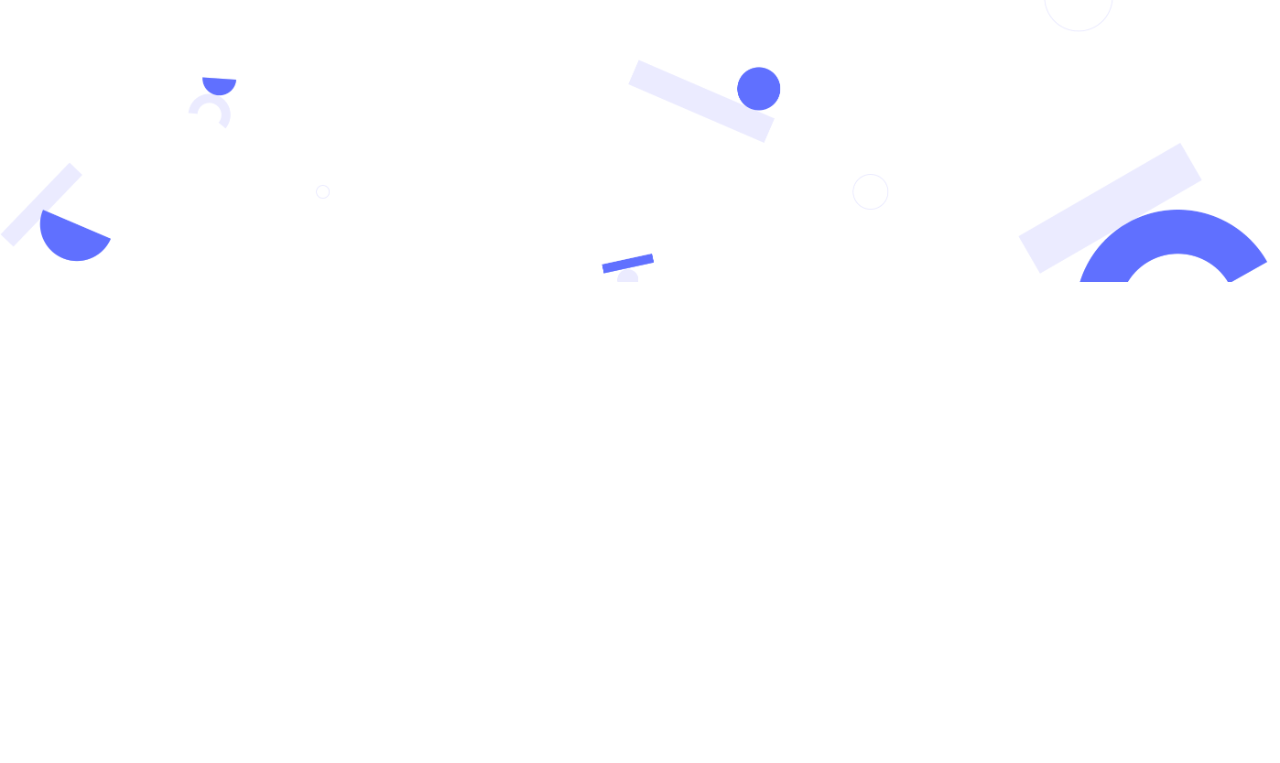
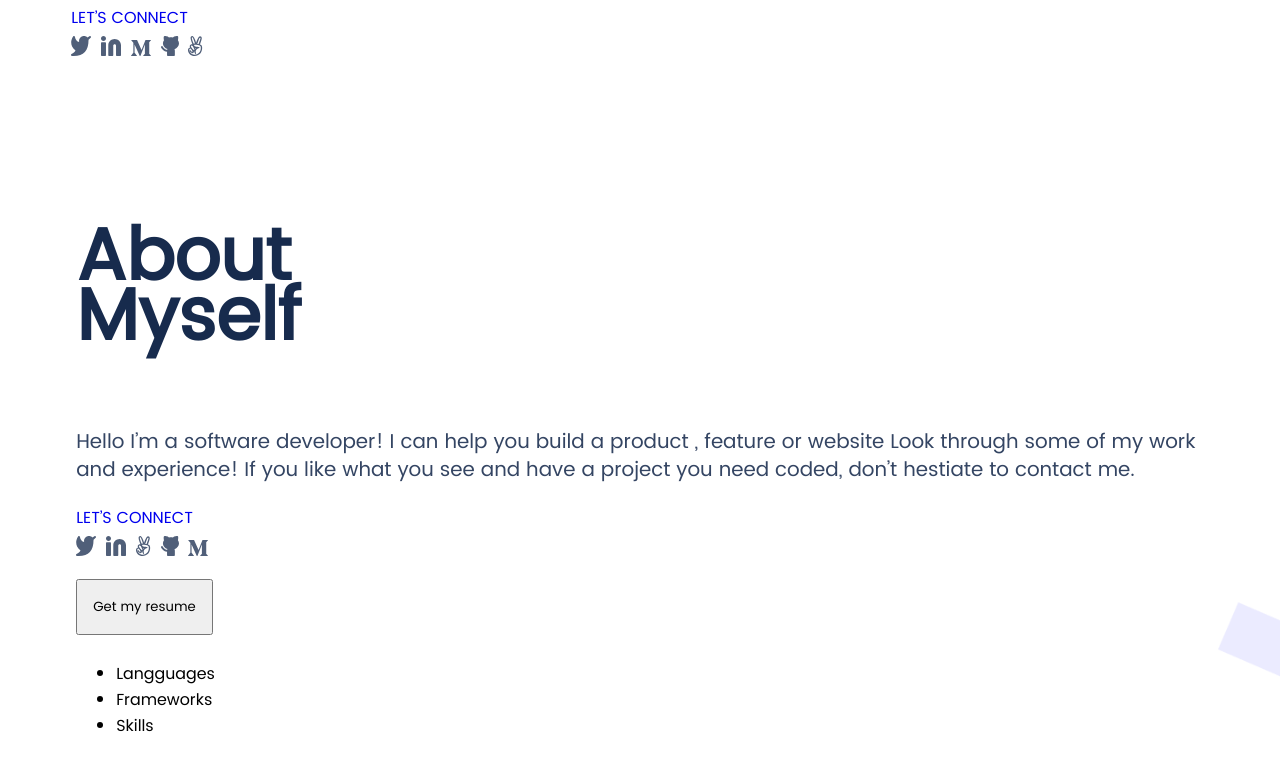
Before and after one commit to azy64/Portfolio, a website: page index.html in a window 1280 px wide. Shown: the part 518-1281 px from the top of the page. Before the commit the page ends 800 px from the top, so only its background shows below. Drawn offline with Linux system fonts and the light colour scheme.

Commit message:
add arrow image and other css

```diff
--- a/css/style.css
+++ b/css/style.css
@@ -16,8 +16,48 @@ body {
   grid-template-columns: auto;
 }
 
+.w-100 {
+  width: 100% !important;
+}
+
+.w-90 {
+  width: 90% !important;
+}
+
+.b-rounded-right {
+  border-radius: 0 80px 0 0;
+}
+
+.p-15 {
+  padding-left: 10px;
+}
+
+.row-gap-100 {
+  grid-row-gap: 100px;
+}
+
 .bg-white {
   background-color: #fff;
+}
+
+.m-t-5 {
+  margin-top: 10px;
+}
+
+.m-b-5 {
+  margin-bottom: 10px;
+}
+
+.m-r-5 {
+  margin-right: 10px;
+}
+
+.m-l-5 {
+  margin-left: 10px;
+}
+
+.p-5 {
+  padding: 15px !important;
 }
 
 .flex-column {
@@ -118,7 +158,6 @@ header .logo .logo-title {
   .body {
     align-self: center;
     justify-self: center;
-    width: 90% !important;
   }
 
   .body .title h1 {
@@ -152,6 +191,18 @@ header .logo .logo-title {
     color: #344563;
     text-align: start;
   }
+  .btn {
+    width: auto;
+    padding: 5px;
+    border-radius: 8px;
+    font-weight: 500;
+    font-size: 17px;
+    line-height: 24px;
+    color: #396df2;
+    border:1px solid #396df2;
+    background-color: transparent;
+
+  }
 }
 
 /* making the body design***************** */
--- a/index.html
+++ b/index.html
@@ -10,7 +10,7 @@
 </head>
 
 <body>
-    <div class="container grid-container">
+    <div class="container grid-container row-gap-100 w-100">
         <header class="header flex-row">
             <nav class="flex-row flex bg-white">
                 <div class="logo">
@@ -36,7 +36,7 @@
                 </div>
             </nav>
         </header>
-        <section class="body flex-column">
+        <section class="body w-90 flex-column">
             <div class="title">
                 <h1>I’m Azaria<br>
                     Glad to see you</h1>
@@ -82,6 +82,70 @@
                 </ul>
             </div>
         </section>
+        <section class="about body flex-column bg-white w-90 b-rounded-right p-15">
+            <div class="title">
+                <h1>About<br> Myself</h1>
+            </div>
+            <div class="content">
+                <p>
+                    Hello I’m a software developer! I can help you build a product , feature or website
+                    Look through some of my work and experience! If you like what you see and have a project
+                     you need coded, don’t hestiate to contact me.
+                </p>
+
+            </div>
+            <div class="connection">
+                <a href="#">LET’S CONNECT</a>
+            </div>
+            <div class="social-network">
+                <ul>
+                    <li>
+                        <a href="#">
+                            <img src="./images/twitter.svg" alt="twitter" />
+                        </a>
+                    </li>
+                    <li>
+                        <a href="#">
+                            <img src="./images/Linkedin_icon.svg" alt="linkedin" />
+                        </a>
+                    </li>
+                    <li>
+                        <a href="#">
+                            <img src="./images/angellist.svg" alt="angellist" />
+                        </a>
+                    </li>
+                    <li>
+                        <a href="#">
+                            <img src="./images/github.svg" alt="github" />
+                        </a>
+                    </li>
+                    <li>
+                        <a href="#">
+                            <img src="./images/medium.svg" alt="medium" />
+                        </a>
+                    </li>
+                </ul>
+            </div>
+            <div class="m-t-5 m-b-5">
+                <button class="btn p-5">
+                    Get my resume
+                </button>
+            </div>
+            <div class="categories">
+                <ul>
+                    <li>
+                        Langguages
+                    </li>
+                    <li>
+                        Frameworks
+                    </li>
+                    <li>
+                        Skills
+                    </li>
+                </ul>
+
+            </div>
+        </section>
     </div>
 </body>
 
```
